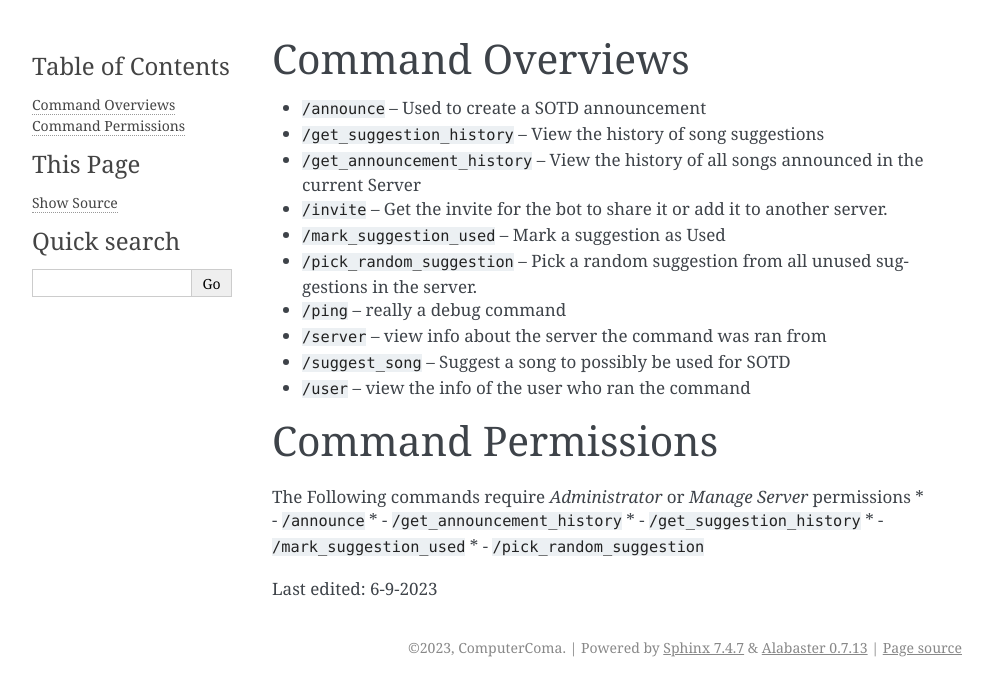
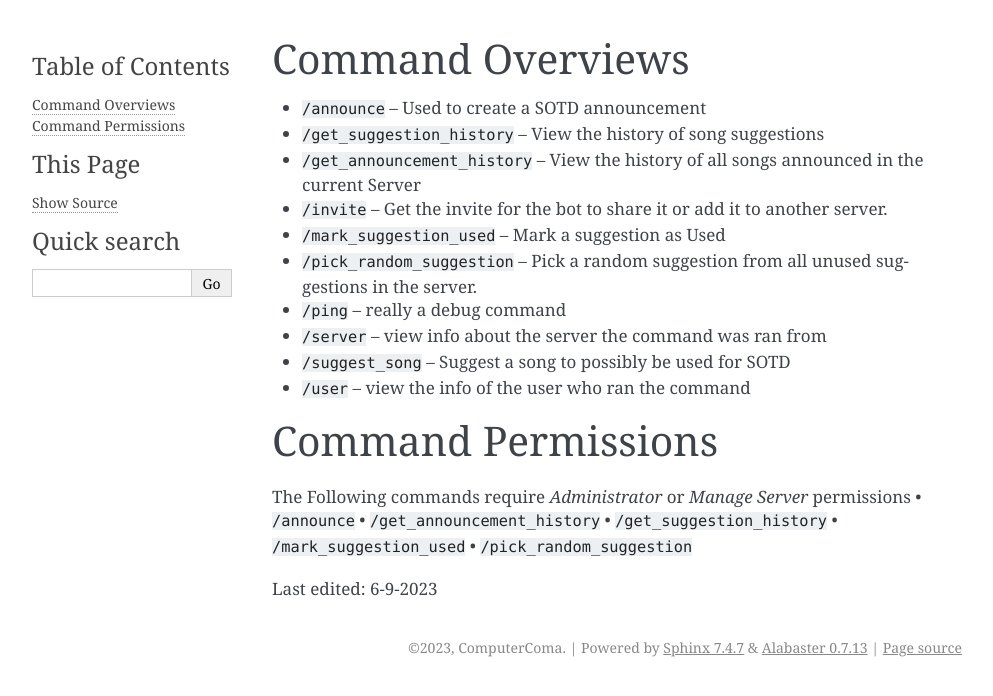
Before and after one commit to ComputerComa/Song-of-the-day-bot, a Sphinx documentation site: the page built from docs/commands.rst, in a window 1280 px wide. Shown: the top 696 px of the page, without its empty margins (148-1141 px from the left). Built offline with Sphinx 7.4.7, drawn with Linux system fonts in a browser that asks for light colours.

```diff
--- a/docs/commands.rst
+++ b/docs/commands.rst
@@ -20,10 +20,10 @@ Command Overviews
 Command Permissions
 ===================
 The Following commands require `Administrator` or `Manage Server` permissions
-* -	``/announce``
-* -	``/get_announcement_history``
-* -	``/get_suggestion_history``
-* -	``/mark_suggestion_used``
-* -	``/pick_random_suggestion``
+• ``/announce``
+• ``/get_announcement_history``
+•  ``/get_suggestion_history``
+• ``/mark_suggestion_used``
+• ``/pick_random_suggestion``
 
 Last edited: |today|
```
